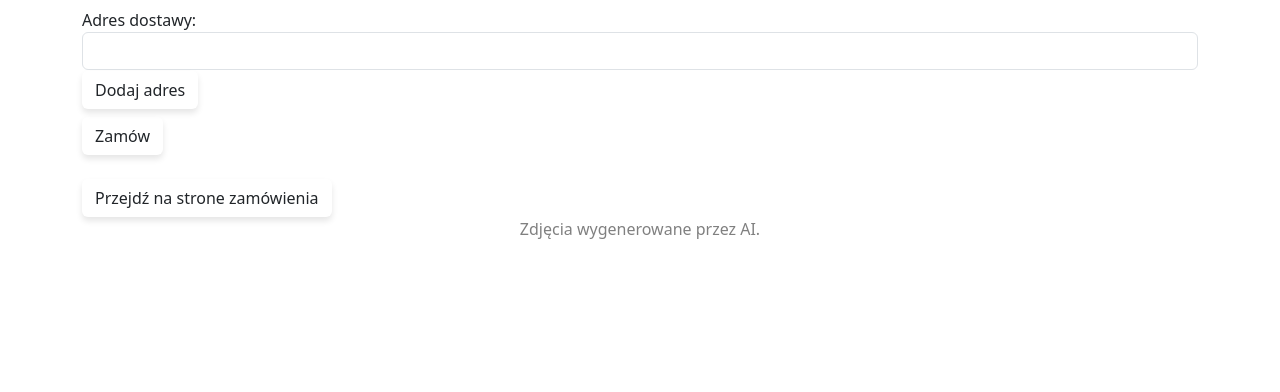
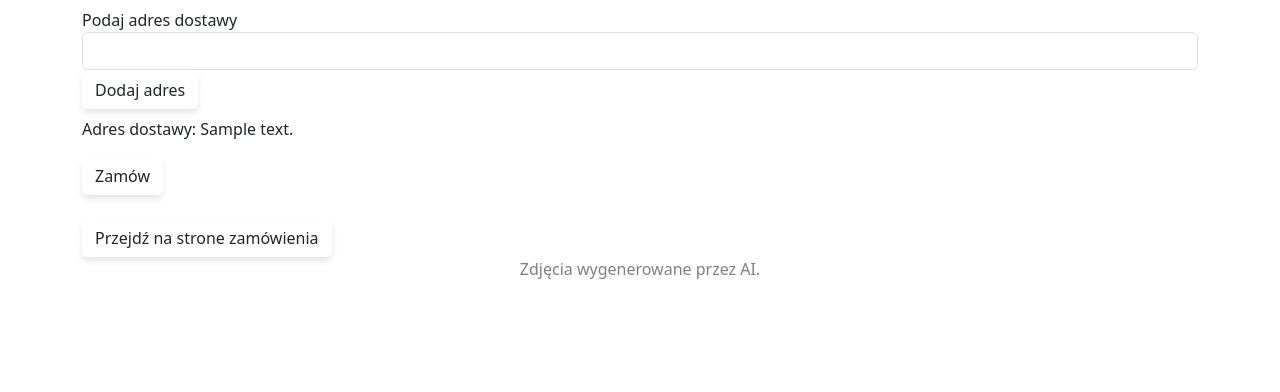
Before and after one commit to mbmmle/KFK, a Python web app: template templates/koszyk.html in a window 1280 px wide. Shown: the part 347-739 px from the top of the page. Run offline with Jinja, Linux system fonts and the light colour scheme; the template is opened without the code that fills it: most values are stand-ins (such as "Sample title", 1, 10 or a date in 2020).

Commit message:
Ostatnie zmiany backendu, pozostaly ewentualne porawy graficzne

```diff
--- a/main.py
+++ b/main.py
@@ -153,7 +153,7 @@ def koszyk():
                 session['cart'] = {}
                 flash(f'Zamówienie złożone pomyślnie!', 'success')
                 return redirect(url_for('index'))
-            elif 'place_order' in request.form and address==None:
+        elif 'place_order' in request.form and address==None:
                 flash('Nie podano adresu!', 'danger')
 
     produkty = Produkt.query.filter(Produkt.id.in_(session['cart'].keys())).all()
--- a/templates/koszyk.html
+++ b/templates/koszyk.html
@@ -152,12 +152,14 @@
         </div>
         <form method="POST" action="{{ url_for('koszyk') }}">
             <div class="form-group">
-                <label for="address">Adres dostawy:</label>
+                <label for="address">Podaj adres dostawy</label>
                 <input type="text" name="address" id="address" class="form-control" required>
                 <h3><button type="submit" name="submit_address" class="btn">Dodaj adres</button></h3>
-
             </div>
         </form>
+        {% if address %}
+        <p>Adres dostawy: {{ address }}</p>
+        {% endif %}
         <form method="POST" action="{{ url_for('koszyk') }}">
             <button type="submit" name="place_order" class="btn">Zamów</button>
         </form>
```
